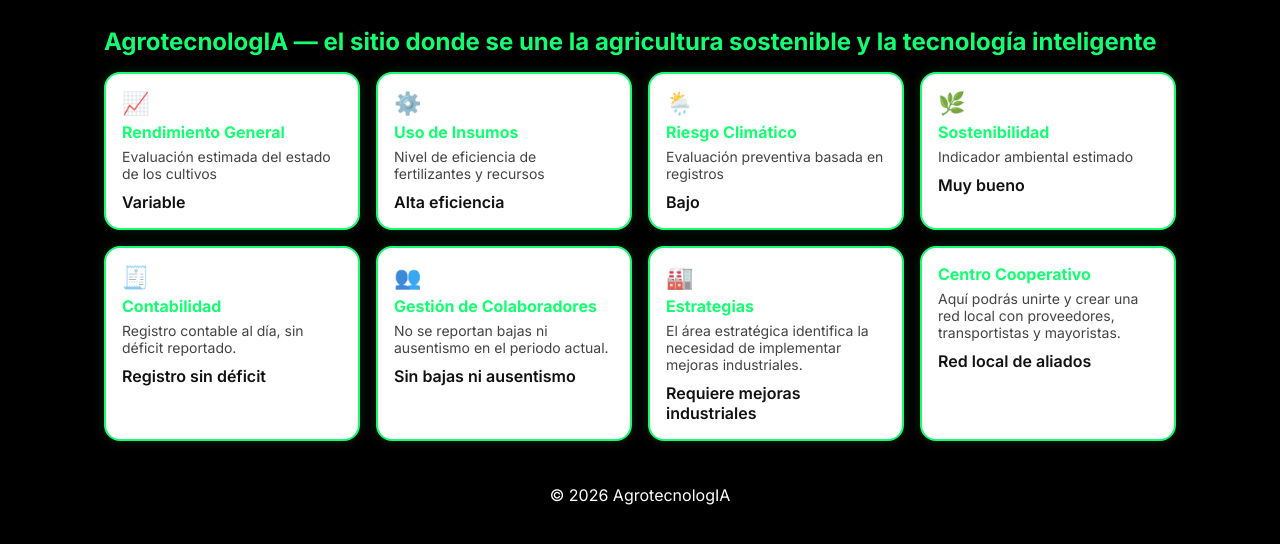
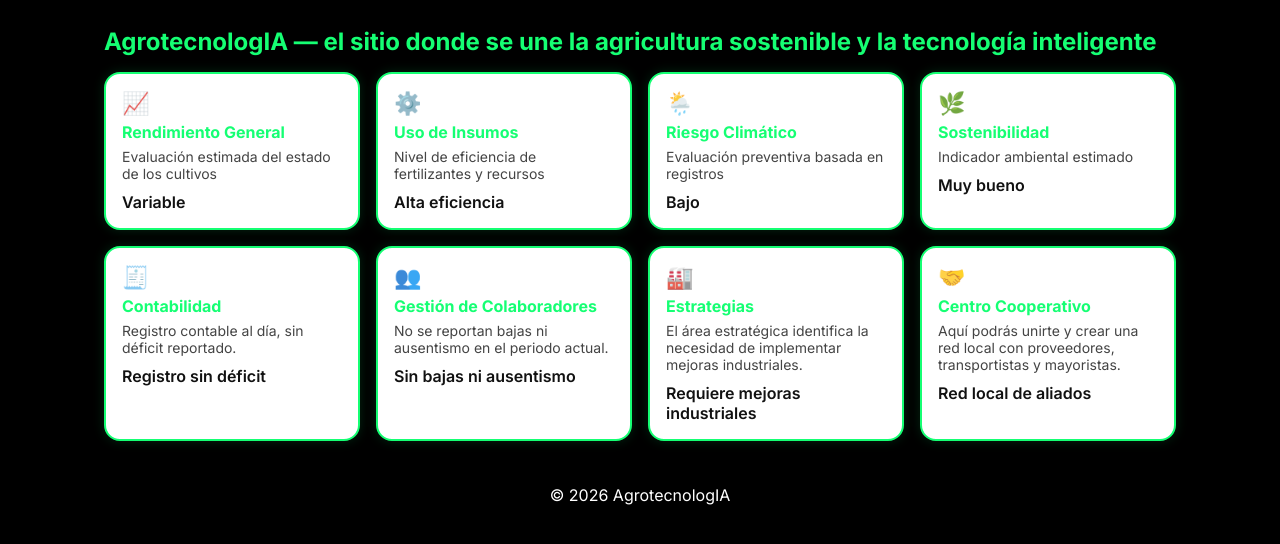
Before and after one commit to Fabianco-ux/AgrotecnologIA, a website: page index.html in a window 1280 px wide. Shown: the part 102-646 px from the top of the page. Drawn offline with nearby package versions, Linux system fonts and the light colour scheme.

Commit message:
Agregar icono de manos en card Centro Cooperativo

```diff
--- a/index.html
+++ b/index.html
@@ -70,6 +70,7 @@
           <div class="card-value">Requiere mejoras industriales</div>
         </div>
         <div class="card">
+          <div class="card-icon">🤝</div>
           <div class="card-title">Centro Cooperativo</div>
           <div class="card-sub">Aquí podrás unirte y crear una red local con proveedores, transportistas y mayoristas.</div>
           <div class="card-value">Red local de aliados</div>
```
